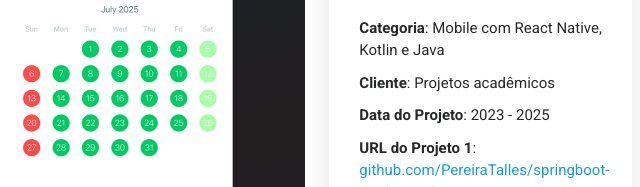
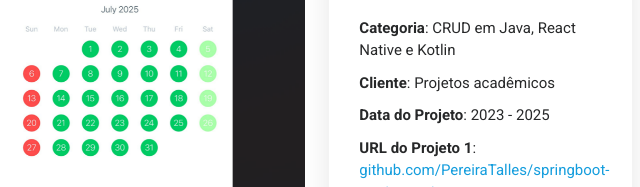
Before and after one commit to PereiraTalles/Portfolio_PereiraTalles, a website: page portfolio-details-Logica-algoritimo.html in a window 1280 px wide. Shown: the part 246-433 px from the top of the page, 636-1276 px from the left. Drawn offline with Linux system fonts and the light colour scheme.

Commit message:
Atualização em nomes.

```diff
--- a/portfolio-details-Logica-algoritimo.html
+++ b/portfolio-details-Logica-algoritimo.html
@@ -119,7 +119,7 @@
             <div class="portfolio-info" data-aos="fade-up" data-aos-delay="200">
               <h3>Informações do Projeto</h3>
               <ul>
-                <li><strong>Categoria</strong>: Mobile com React Native, Kotlin e Java</li>
+                <li><strong>Categoria</strong>: CRUD em Java, React Native e Kotlin</li>
                 <li><strong>Cliente</strong>: Projetos acadêmicos</li>
                 <li><strong>Data do Projeto</strong>: 2023 - 2025</li>
                 <li><strong>URL do Projeto 1</strong>: <a href="https://github.com/PereiraTalles/springboot-crud-agendamentos/tree/main">github.com/PereiraTalles/springboot-crud-agendamentos</a></li>
```
